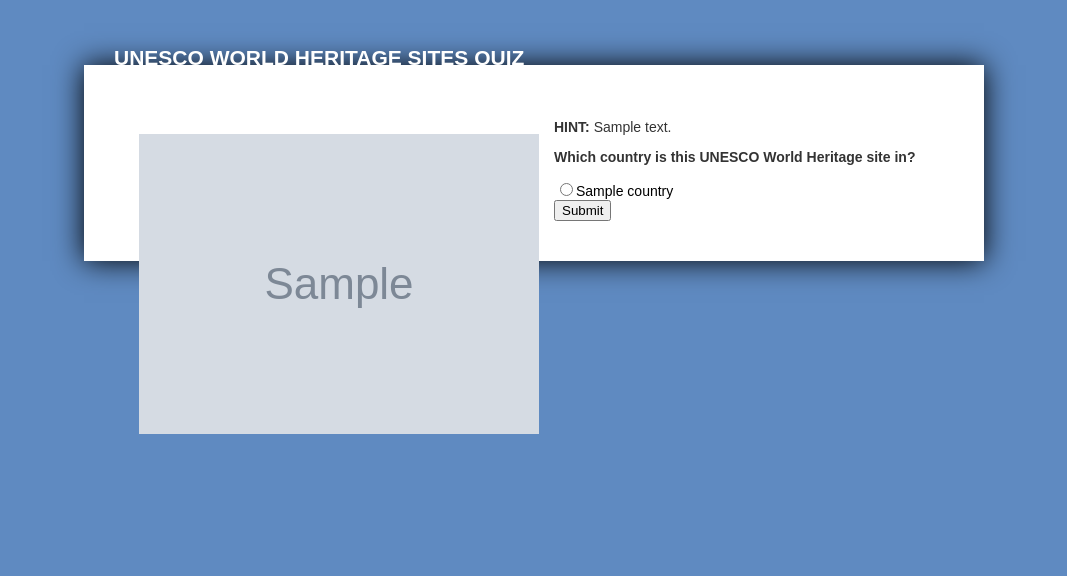
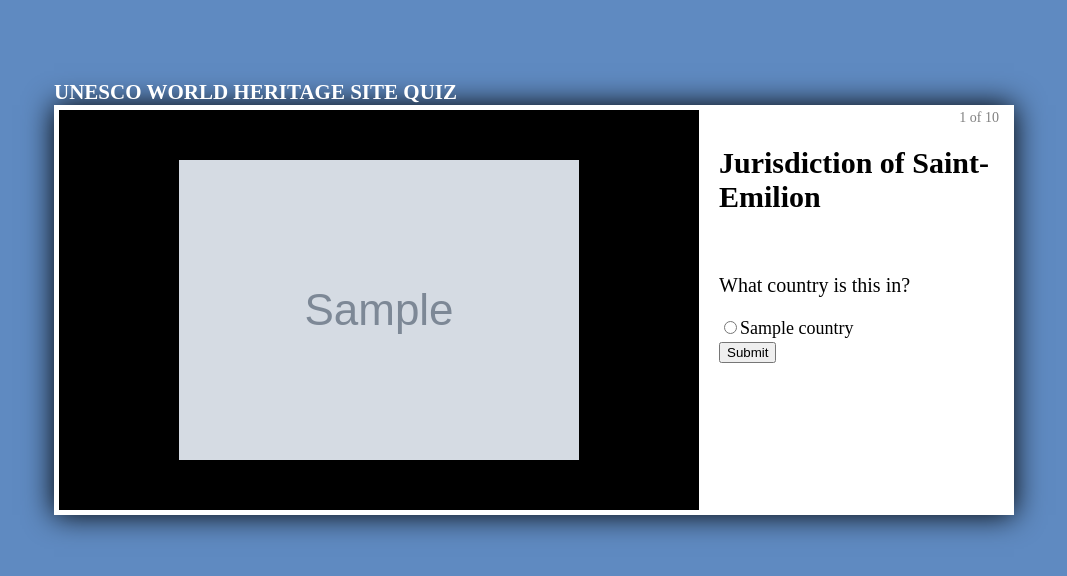
Before and after one commit to kcmoffat/unesco, a Django app: page /quiz/1/question/ in a window 1280 px wide. Shown: the top 576 px of the page, without its empty margins (106-1173 px from the left). Run offline with Django 3.2, Linux system fonts and the light colour scheme; tables that the repository leaves empty hold one stand-in row (values such as "Sample post"); grey boxes marked "Sample" are stand-in pictures.

Commit message:
updated question.html and styles.css with new layout

```diff
--- a/html_templates/django/templates/unesco/question.html
+++ b/html_templates/django/templates/unesco/question.html
@@ -4,35 +4,37 @@
     <meta http-equiv="Content-Type" content="text/html; charset=UTF-8" />
     <meta content="en" http-equiv="Content-Language"/>
     <meta content="en" scheme="RFC3066" name="DC.Language"/>
-
+	<title>UNESCO World Heritage Sites Quiz</title>
 	{% load static %}
     {% get_static_prefix as STATIC_PREFIX %}
-
-	<title>UNESCO World Heritage Sites Quiz</title>
 	<link href="{{ STATIC_PREFIX }}css/styles.css" media="screen" rel="stylesheet" type="text/css" />
 </head>
 
+
+
 <body>
     <div id="page">
-		<div id="site_title">
-			<span>UNESCO World Heritage Sites Quiz</span>
+        <div id="site_title">UNESCO World Heritage Site Quiz</div>
+        <div id="content_wrapper">
+            <div id="left_column">
+                <div id="img_wrapper" style="background: url({{question.site.image_url}}) no-repeat center center black">
                 </div>
-		<div id="primary_content">
-			<div id="page_content">
-				<span><img align="left" src="{{question.site.image_url}}">
-				    <p><b>HINT: </b>{{brief_desc|safe}}</p>
-				    </p><strong>Which country is this UNESCO World Heritage site in?</strong>
-				    </p><form action="/quiz/{{ question.id }}/submit/" method="post">
+            </div>
+            <div id="right_column">
+                <div id="question_number">1 of 10</div>
+                <div id="site_name">Jurisdiction of Saint-Emilion</div>
+                <div id="question"><p>What country is this in?</p>
+                </br>
+                <form action="/quiz/{{ question.id }}/submit/" method="post">
                 {% csrf_token %}
                 {% for choice in choices %}
-				        <label for="choice{{ forloop.counter }}"><input type="radio" name="choice" id="choice{{ forloop.counter }}" value="{{ choice.id }}" />{{ choice.country.name }}</label></br>
+                    <label for="choice{{ forloop.counter }}"><input type="radio" name="choice" id="choice{{ forloop.counter }}" value="{{ choice.id }}"/>{{ choice.country.name }}</label></br>
                 {% endfor %}
                 <input type="submit" value="Submit"/>
                 </form>
-				</span>
+                </div>
             </div>
         </div>
     </div>
 </body>
-
 </html>
--- a/quiz/static/css/styles.css
+++ b/quiz/static/css/styles.css
@@ -1,128 +1,74 @@
-/* GLOBAL */
-body
-{
-	font-family: "Arial", "Helvetica", "Helvetica Neue";
-	font-size: 14px;
-	color: #333;
-	text-align: left;
-	background-color: #5F8AC1;
-	/*background-image: url('../images/background1.png');*/
-	margin: 30px 0px 0 0;
-}
-body a
-{
-	color: #ca4a0f;
-}
-body a:hover
-{
-	color: #d50b0b;
-}
-h1
-{
-	font-size: 62px;
-	line-height: 14px;
-	color: black;
-}
-div#menu ul a
-{
-	text-decoration: none;
-	color: black;
-}
-div#menu ul a:hover
-{
-	text-decoration: underline;
-	color: red;
+body{
+    margin: 0;
+    padding: 0;
+    background-color: #5F8AC1;
 }
 
-img
-{
-    margin: 15px 15px 30px 15px;
-}
-/* LAYOUT */
-div#page
-{
-	margin: 50px auto 0 auto;
-	width: 900px;
-}
-div#site_title
-{
-	color: white;
-	text-transform: uppercase;
-	font-weight: bold;
-	font-size: 21px;
-	line-height: 15px;
-	margin: 0 0 0 30px;
-}
-div#primary_content
-{
-	/* DROP SHADOW */
-	-moz-box-shadow: 0px 0px 28px #000000;
-	-webkit-box-shadow: 0px 0px 28px #000000;
-	box-shadow: 0px 0px 28px #000000;
-	/* OTHER */
-	background-color: white;
-	padding: 40px;
-}
-div#menu ul
-{
-	list-style: none;
-	display: inline;
-	margin: 0;
-	padding: 0;
-	font-size: 18px;
-}
-div#menu li
-{
-	margin: 0;
-	padding: 8px;
-	display: inline;
-}
-div#page_content
-{
+/*Layout*/
 
+#page{
+    margin: 80px auto 0px auto;
+    width: 960px;
 }
 
-label {
-    display: inline-block;
-    width: 275px;
-    padding:1px;
-    color: Black;
-    margin-top: 0px;
-    border: 1px
-    background-color: White;
+#site_title{
+    text-transform: uppercase;
+    font-weight: bold;
+    color: white;
+    font-size: 21px;
 }
 
-label:hover {
-    display: inline-block;
-    width: 275px;
-    padding:1px;
-    color: Black;
-    margin-top: 0px;
-    background-color: LightGrey;
+#content_wrapper{
+    height: 400px;
+    padding: 5px;
+    background: white;
+    box-shadow: 0px 0px 28px #000000;
+    moz-box-shadow: 0px 0px 28px #000000;
+    webkit-box-shadow: 0px 0px 28px #000000;
 }
 
-img {
-    max-height: 300px;
+#left_column{
+    width: 640px;
+    height: 400px;
+    overflow: hidden;
+    float: left;
 }
 
-ul {
-    list-style: none;
+#img_wrapper{
+    width: 640px;
+    height: 400px;
 }
 
-/* COLOR STYLES */
-.color01
-{
-	color: #de5b1e;
+#right_column{
+    width: 280px;
+    height: 400px;
+    padding: 0px 0px 0px 20px;
+    overflow: hidden;
+    float: left;
 }
-.color02
-{
-	color: #f0b747;
+
+#question_number{
+    text-align: right;
+    font-size: 14px;
+    color: gray;
 }
-.color03
-{
-	color: #6aa427;
+
+#site_name{
+    margin: 20px 0px 0px 0px;
+    font-size: 30px;
+    font-weight: bold;
 }
-.color04
-{
-	color: #9bcfb2;
+
+#question p{
+    margin: 60px 0px 0px 0px;
+    font-size: 20px;
 }
+
+#question label{
+    font-size: 18px;
+    line-height: 150%;
+}
+
+#question label:hover{
+    color: gray;
+}
```
Lines whose indentation alone changed are shown as unchanged.
